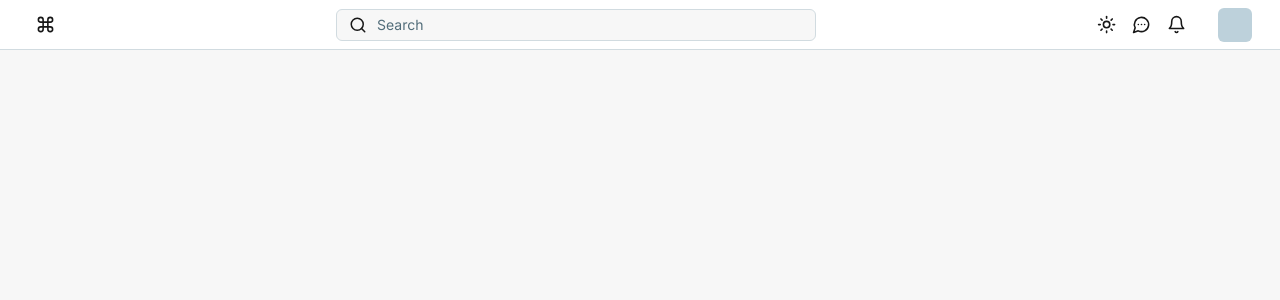
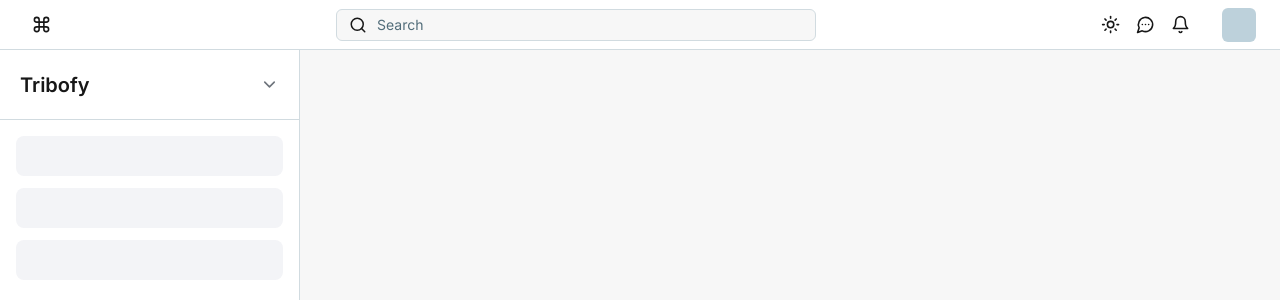
Before and after one commit to miceflicts/Tribofy, a Next.js app: page /pages/community in a window 1280 px wide. Shown: the top 300 px of the page. Built offline with nearby package versions, Linux system fonts and the light colour scheme.

Commit message:
Feat: Community left sideBar design && responsivity

```diff
--- /dev/null
+++ b/src/app/components/community/communities-sections/index.jsx
@@ -0,0 +1,31 @@
+import React from "react";
+import { ChevronDown } from "lucide-react";
+
+export default function CommunitiesSections() {
+  return (
+    <>
+      <div className="flex h-[300px] w-full flex-col">
+        <div className="flex h-[70px] w-full cursor-pointer items-center justify-between border-b border-border px-5">
+          <h3 className="text-xl font-semibold">Tribofy</h3>
+
+          <ChevronDown
+            size={19}
+            className="text-highlighted-text"
+          ></ChevronDown>
+        </div>
+
+        <div className="mt-[1rem] flex h-fit w-full flex-col gap-3 px-4">
+          <div className="flex h-fit w-full flex-col">
+            <div className="bg-highlight h-[40px] w-full rounded-lg"></div>
+          </div>
+          <div className="flex h-fit w-full flex-col">
+            <div className="bg-highlight h-[40px] w-full rounded-lg"></div>
+          </div>
+          <div className="flex h-fit w-full flex-col">
+            <div className="bg-highlight h-[40px] w-full rounded-lg"></div>
+          </div>
+        </div>
+      </div>
+    </>
+  );
+}
--- /dev/null
+++ b/src/app/components/community/communities-sidebar/index.jsx
@@ -0,0 +1,22 @@
+import React from "react";
+import { Plus } from "lucide-react";
+
+export default function CommunitiesSidebar() {
+  return (
+    <>
+      <div className="flex h-full w-[80px] flex-col items-center gap-2 border-r border-border pt-4">
+        <div className="flex h-[60px] w-[60px] cursor-pointer items-center justify-center rounded-2xl border-2 border-border">
+          <div className="flex h-[48px] w-[48px] items-center justify-center rounded-lg bg-purple-700">
+            <h3 className="text-primary-foreground">M</h3>
+          </div>
+        </div>
+
+        <div
+          className={`bg-highlight flex h-[48px] w-[48px] cursor-pointer items-center justify-center rounded-lg hover:bg-accent`}
+        >
+          <Plus className="text-highlighted-text" size={19}></Plus>
+        </div>
+      </div>
+    </>
+  );
+}
--- a/src/app/globals.css
+++ b/src/app/globals.css
@@ -7,6 +7,8 @@
     --background: 0 0% 97%;
     --foreground: 0 0% 9%;
     --emphasis: 0 0% 100%; /* #FFFFFF para o modo claro */
+    --highlight: 220 20% 96%; /* #f1f2f6 para o modo claro */
+    --highlighted-text: 214 6% 46%; /* #71767B para o modo claro */
     --card: 0 0% 100%;
     --card-foreground: 0 0% 9%;
     --popover: 0 0% 100%;
@@ -31,6 +33,8 @@
     --background: 0 0% 9%;
     --foreground: 0 0% 95%;
     --emphasis: 0 0% 11%; /* #1C1C1C para o modo escuro */
+    --highlight: 0 0% 17%; /* #2c2c2c para o modo escuro */
+    --highlighted-text: 214 10% 70%; /* Um tom claro que contrasta com o highlight */
     --card: 0 0% 11%;
     --card-foreground: 0 0% 95%;
     --popover: 0 0% 11%;
--- /dev/null
+++ b/src/app/hooks/use-window-dimensions/index.jsx
@@ -0,0 +1,29 @@
+"use client";
+
+import { useState, useEffect } from "react";
+
+function useWindowDimensions() {
+  const [windowDimensions, setWindowDimensions] = useState({
+    width: typeof window !== "undefined" ? window.innerWidth : 0,
+    height: typeof window !== "undefined" ? window.innerHeight : 0,
+  });
+
+  useEffect(() => {
+    function handleResize() {
+      setWindowDimensions({
+        width: window.innerWidth,
+        height: window.innerHeight,
+      });
+    }
+
+    if (typeof window !== "undefined") {
+      window.addEventListener("resize", handleResize);
+      handleResize(); // Call once to set initial dimensions
+      return () => window.removeEventListener("resize", handleResize);
+    }
+  }, []);
+
+  return windowDimensions;
+}
+
+export default useWindowDimensions;
--- a/src/app/layout.js
+++ b/src/app/layout.js
@@ -11,8 +11,8 @@ export const metadata = {
 
 export default function RootLayout({ children }) {
   return (
-    <html lang="en">
-      <body className={inter.className}>
+    <html lang="en" suppressHydrationWarning={true}>
+      <body className={inter.className} suppressHydrationWarning={true}>
         <ThemeProvider
           attribute="class"
           defaultTheme="system"
--- a/src/app/layouts/community/header/index.jsx
+++ b/src/app/layouts/community/header/index.jsx
@@ -5,15 +5,18 @@ import { Command, Bell, MessageCircleMore, Search, Menu } from "lucide-react";
 import { Input } from "@/components/ui/input";
 import ThemeToggleButton from "@/app/components/general/theme-toggle-button";
 
-export default function CommunityHeader() {
+export default function CommunityHeader({ toggleSidebar }) {
   return (
     /* Community page header */
-    <header className="flex h-[50px] w-full max-[900px]:h-[64px]">
-      <div className="bg-emphasis flex h-full w-full items-center justify-between border-b border-border pl-7 pr-7">
+    <header className="z-10 flex min-h-[50px] w-full max-[900px]:min-h-[64px]">
+      <div className="bg-emphasis flex h-full w-full items-center justify-between border-b border-border pl-6 pr-6">
         {/* Keyboard shortcuts / hamburger div */}
         <div className="flex h-[35px] w-[35px] cursor-pointer items-center justify-center rounded-lg hover:bg-secondary max-[900px]:h-[45px] max-[900px]:w-[45px]">
           <Command className="text-foreground max-[900px]:hidden" size={19} />
-          <Menu className="h-[30px] w-[30px] text-foreground min-[900px]:hidden"></Menu>
+          <Menu
+            className="h-[30px] w-[30px] text-foreground min-[900px]:hidden"
+            onClick={toggleSidebar}
+          ></Menu>
         </div>
 
         {/* Search div */}
--- /dev/null
+++ b/src/app/layouts/community/left-sidebar/index.jsx
@@ -0,0 +1,21 @@
+import CommunitiesSections from "@/app/components/community/communities-sections";
+import CommunitiesSidebar from "@/app/components/community/communities-sidebar";
+import React from "react";
+
+export default function LeftSideBar({ isShowingAddCommunities }) {
+  return (
+    <>
+      <div
+        className={`bg-emphasis fixed flex min-h-full ${isShowingAddCommunities ? "w-[380px]" : "w-[300px]"} border-r border-border`}
+      >
+        <div className={`${isShowingAddCommunities ? "flex" : "hidden"}`}>
+          <CommunitiesSidebar></CommunitiesSidebar>
+        </div>
+
+        <div className="flex h-full w-full">
+          <CommunitiesSections></CommunitiesSections>
+        </div>
+      </div>
+    </>
+  );
+}
--- a/src/app/pages/community/page.jsx
+++ b/src/app/pages/community/page.jsx
@@ -1,11 +1,26 @@
+"use client";
+
+import useWindowDimensions from "@/app/hooks/use-window-dimensions";
 import CommunityHeader from "@/app/layouts/community/header";
-import React from "react";
+import LeftSideBar from "@/app/layouts/community/left-sidebar";
+import React, { useState } from "react";
 
 export default function Community() {
+  const { width, height } = useWindowDimensions();
+  const [sidebarToggled, setSidebarToggled] = useState(false);
+
   return (
     <>
-      <div className="flex flex-col min-w-screen min-h-screen">
-        <CommunityHeader></CommunityHeader>
+      <div className="min-w-screen flex h-screen min-h-screen flex-col">
+        <CommunityHeader
+          toggleSidebar={() => setSidebarToggled(!sidebarToggled)}
+        ></CommunityHeader>
+
+        <div
+          className={`flex h-full w-full ${width <= 900 && sidebarToggled === false ? "hidden" : "flex"}`}
+        >
+          <LeftSideBar isShowingAddCommunities={false}></LeftSideBar>
+        </div>
       </div>
     </>
   );
--- a/tailwind.config.js
+++ b/tailwind.config.js
@@ -24,6 +24,8 @@ module.exports = {
         background: "hsl(var(--background))",
         foreground: "hsl(var(--foreground))",
         emphasis: "hsl(var(--emphasis))",
+        highlight: "hsl(var(--highlight))",
+        "highlighted-text": "hsl(var(--highlighted-text))",
         primary: {
           DEFAULT: "hsl(var(--primary))",
           foreground: "hsl(var(--primary-foreground))",
```
